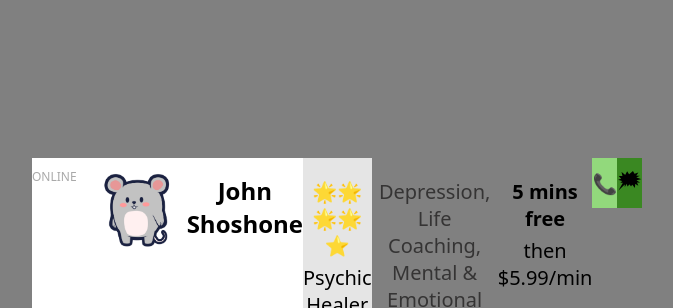
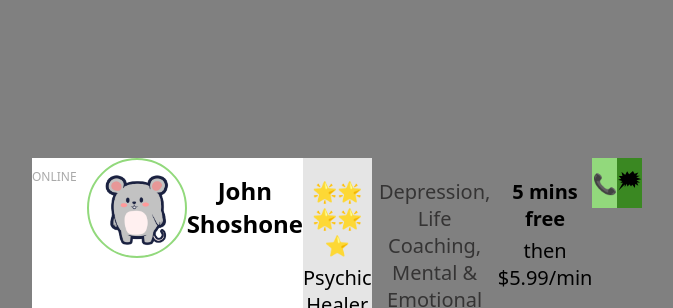
Before and after one commit to bluesnake0818/flexbox-grid-responsive-design-lab, a plain HTML site: page index.html in a window 1280 px wide. Shown: the top 308 px of the page, without its empty margins (458-1131 px from the left). Drawn offline with Linux system fonts and the light colour scheme.

Commit message:
add border to image

```diff
--- a/css/style.css
+++ b/css/style.css
@@ -49,8 +49,8 @@ main {
 img {
   width: 100px;
   height: 100px;
+  border: 2px solid;
   border-radius: 50%;
-  border-width: bold;
   /* align-items: center;
   align-content: center; */
   margin: 0 auto;
```
